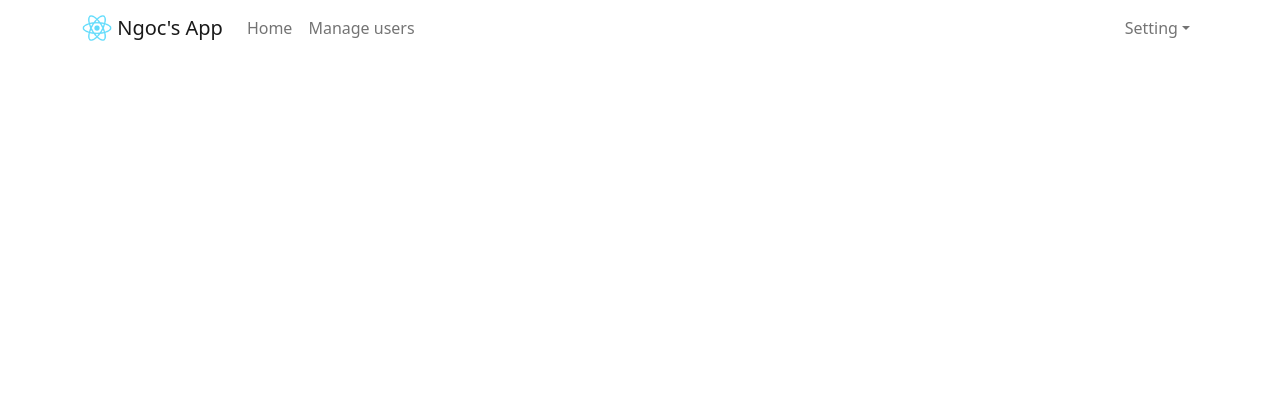
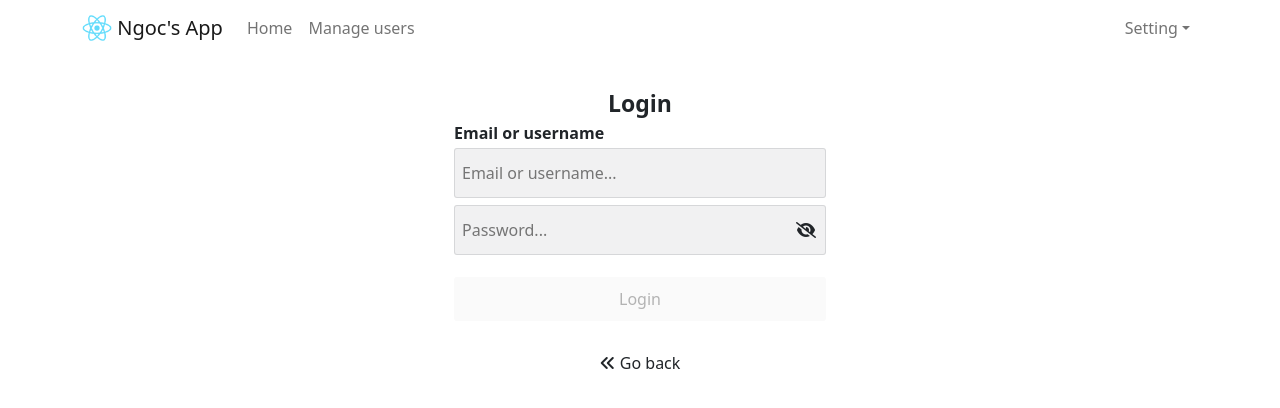
Before and after one commit to lmngoc/practice-react, a React (Create React App) app: page /login in a window 1280 px wide. Shown: the top 408 px of the page. Built offline with nearby package versions, Linux system fonts and the light colour scheme.

Commit message:
design login page

```diff
--- a/src/App.js
+++ b/src/App.js
@@ -7,6 +7,7 @@
 import Container from 'react-bootstrap/Container';
 import { ToastContainer } from 'react-toastify';
 import { Routes, Route } from "react-router-dom";
+import Login from './components/Login.js';
 
 function App() {
 
@@ -18,6 +19,7 @@
           <Routes>
             <Route path='/' element={<Home />} />
             <Route path='/users' element={<TableUsers />} />
+            <Route path='/login' element={<Login />} />
           </Routes>
         </Container>
 
--- a/src/App.scss
+++ b/src/App.scss
@@ -12,5 +12,55 @@
     monospace;
 }
 .app-container {
-
+ .login-container {
+  display: flex;
+  flex-direction: column;
+  margin: 0 auto;
+  .title {
+    text-align: center;
+    font-size: 23px;
+    font-weight: 600;
+    padding-top: 30px;
+  }
+  .text {
+    font-weight: 600;
+    padding-bottom: 3px;
+  }
+  input {
+    padding: 12px 7px;
+    outline: none;
+    margin-bottom: 7px;
+    border: 1px solid rgba(22, 24, 35, 0.12);
+    background-color: rgba(22, 24, 35, 0.06);
+   border-radius: 3px;
+   width: 100%;
+  }
+  button {
+    padding: 10px;
+    outline: none;
+    border: none;
+    margin-top: 15px;
+    border-radius: 3px;
+    &.active {
+      background-color: #fe2c55;
+      color: white;
+    }
+  }
+  button[disabled=disabled], button:disabled {
+    cursor:not-allowed;
+  }
+  .back {
+    text-align: center;
+    cursor: pointer;
+    margin-top: 30px;
+  }
+  .input-2{
+    position: relative;
+    i {
+      position: absolute;
+      top:17px;
+      right: 10px;
+    }
+  }
+ }
 }
--- a/src/components/Home.js
+++ b/src/components/Home.js
@@ -1,6 +1,8 @@
 const Home = () => {
     return (
-        <div>Home page</div>
+        <div className="home-container">
+            Home page
+        </div>
     )
 }
 export default Home;
--- /dev/null
+++ b/src/components/Login.js
@@ -0,0 +1,23 @@
+import { useState } from "react";
+
+const Login = () => {
+    const [email, setEmail] = useState("");
+    const [password, setPassword] = useState("");
+    const [isShowPassword, setIsShowPassword] = useState(false);
+    return (
+        <div className="col-12 col-sm-4 login-container">
+            <div className="title">Login</div>
+            <div className="text">Email or username</div>
+            <input type="text" placeholder="Email or username..." value={email} onChange={(event) => setEmail(event.target.value)} />
+            <div className="input-2">
+                <input type={isShowPassword === true ? "text" : "password"} placeholder="Password..." value={password} onChange={(event) => setPassword(event.target.value)} />
+
+                <i class={isShowPassword === true ? "fa-solid fa-eye" : "fa-solid fa-eye-slash"} onClick={() => setIsShowPassword(!isShowPassword)}></i>
+            </div>
+
+            <button className={email && password ? "active" : ""} disabled={email && password ? false : true} >Login</button>
+            <div className="back"><i class="fa-solid fa-angles-left "></i> Go back</div>
+        </div >
+    )
+}
+export default Login;
```
